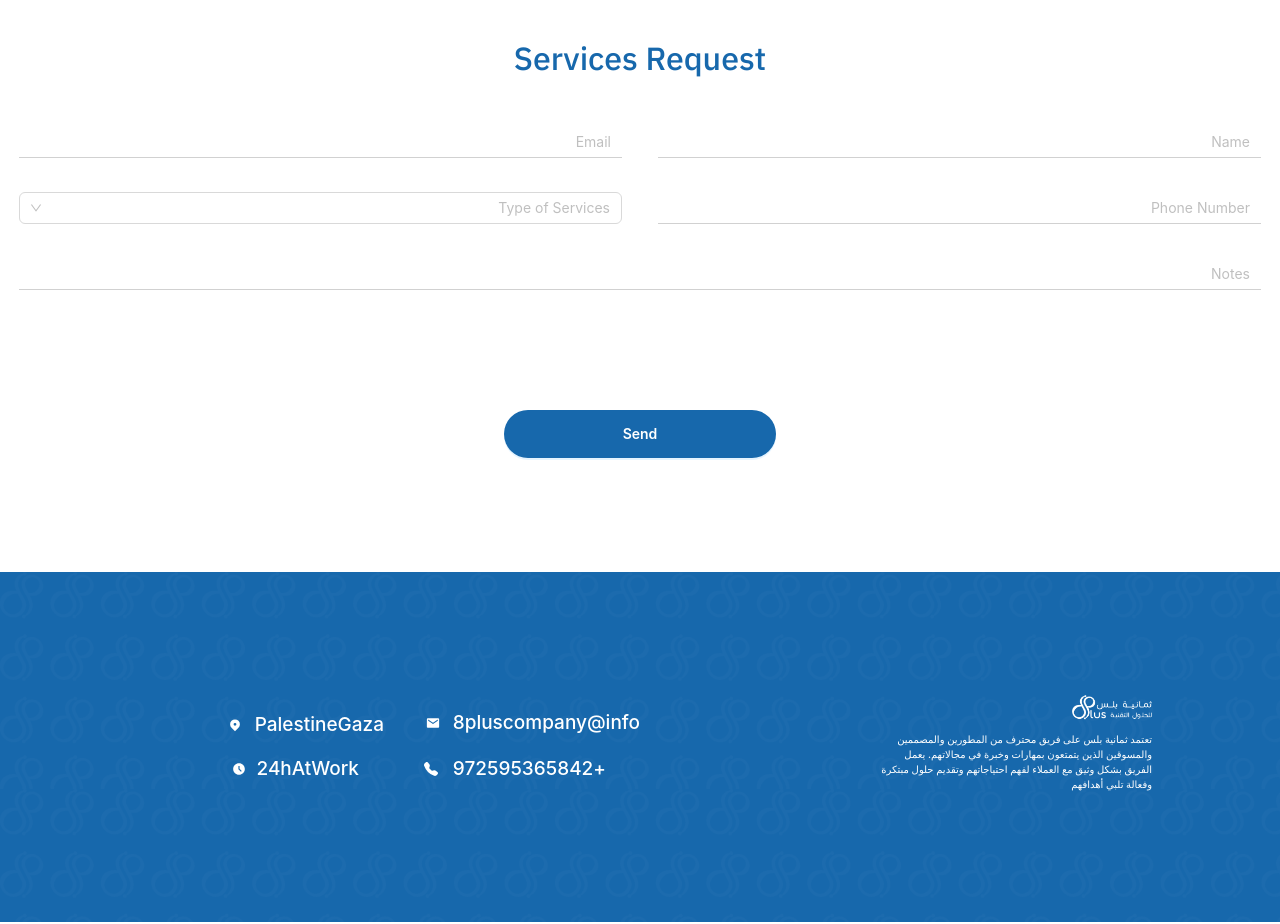
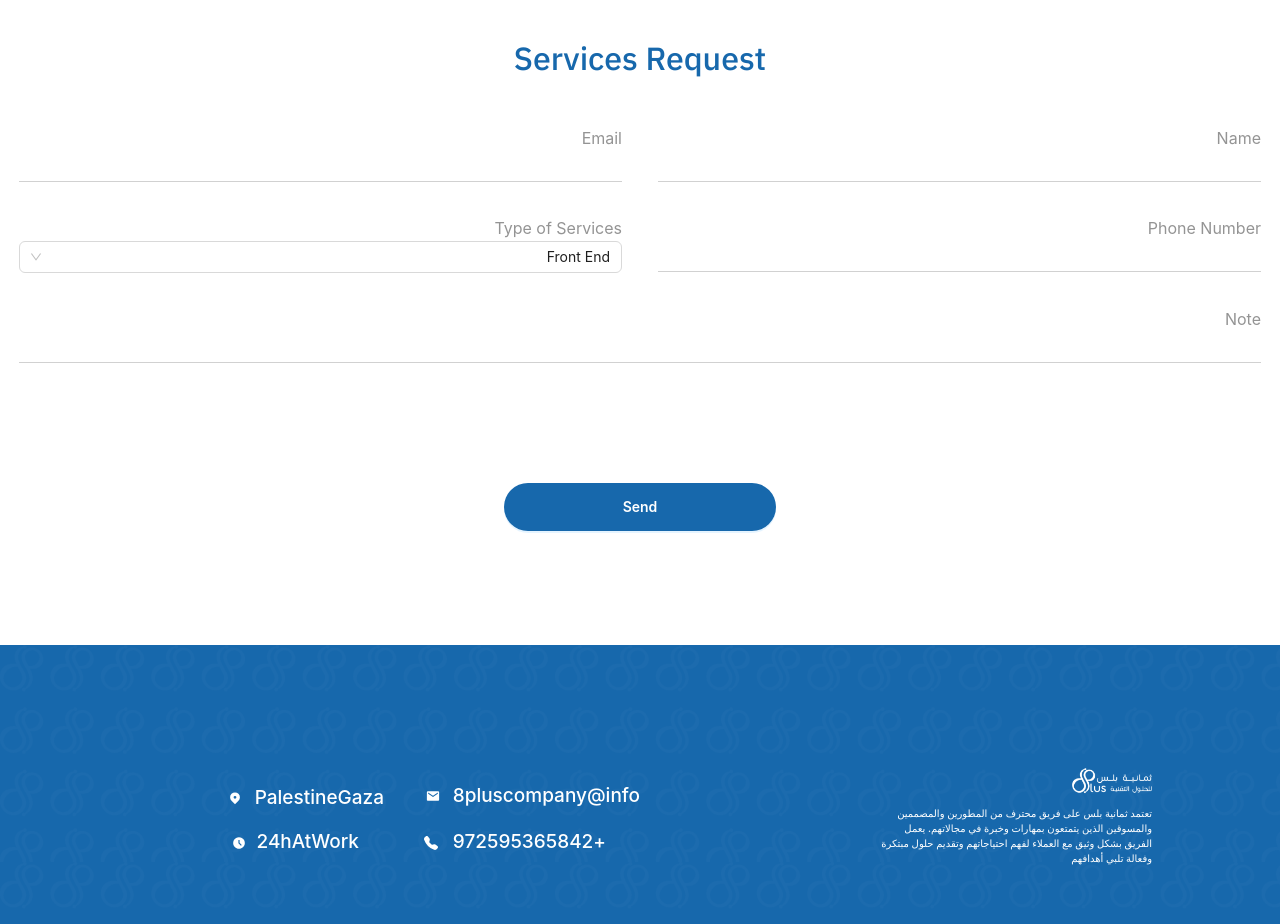
Before and after one commit to MaramMs/8plus-website, a Next.js app: page /services in a window 1280 px wide. Shown: the part 940-1864 px from the top of the page. Built offline with nearby package versions, Linux system fonts and the light colour scheme; a web font is replaced by a local one.

Commit message:
scroll home done

```diff
--- a/components/Navbar.js
+++ b/components/Navbar.js
@@ -40,7 +40,7 @@ const Navbar = () => {
 
   const handleWheel = (event) => {
     const delta = Math.sign(event.deltaY);
-    if (delta < 0) {
+    if (delta > 0) {
       if (router.pathname === "/") {
         router.push("/about");
       }
--- a/pages/services.js
+++ b/pages/services.js
@@ -285,8 +285,8 @@ const services = () => {
                     },
                   ]}
                 >
+                  <label className="text-[#949494] text-[16px]">Name</label>
                   <Input
-                    placeholder="Name"
                     className="border-b-[#D1D1D1] border-t-0 border-r-0 border-l-0 rounded-none"
                   />
                 </Form.Item>
@@ -306,8 +306,8 @@ const services = () => {
                     },
                   ]}
                 >
+                  <label className="text-[#949494] text-[16px]">Email</label>
                   <Input
-                    placeholder="Email"
                     className="border-b-[#D1D1D1] border-t-0 border-r-0 border-l-0 rounded-none"
                   />
                 </Form.Item>
@@ -327,9 +327,9 @@ const services = () => {
                     },
                   ]}
                 >
+                  <label className="text-[#949494] text-[16px]">Phone Number</label>
                   <Input
-                    placeholder="Phone Number"
-                    className="border-b-[#D1D1D1] border-t-0 border-r-0 border-l-0 rounded-none"
+                    className="border-b-[#D1D1D1] border-t-0 border-r-0 border-l-0 rounded-none outline-0"
                   />
                 </Form.Item>
               </Col>
@@ -344,10 +344,13 @@ const services = () => {
                     },
                   ]}
                 >
+                  <label className="text-[#949494] text-[16px]">Type of Services</label>
                   <Select
-                    placeholder="Type of Services"
+                        defaultValue="Front End"
+
                     className="border-b-[#D1D1D1] border-t-0 border-r-0 border-l-0 rounded-none"
                   >
+
                     <Option value="male">marketing</Option>
                     <Option value="female">web</Option>
                     <Option value="other">mobile</Option>
@@ -365,8 +368,9 @@ const services = () => {
                   //   },
                   // ]}
                 >
+                                    <label className="text-[#949494] text-[16px]">Note</label>
+
                   <Input
-                    placeholder="Notes"
                     className="border-b-[#D1D1D1] border-t-0 border-r-0 border-l-0 rounded-none"
                   />
                 </Form.Item>
--- a/styles/globals.css
+++ b/styles/globals.css
@@ -19,6 +19,11 @@ nav {
     rgba(154, 148, 148, 0) 100%
   );
   backdrop-filter: blur(13px);
+}
+input:focus {
+outline: 0 !important;
+border: 0;
+box-shadow: none;
 }
 nav ul li {
   position: relative;
```
